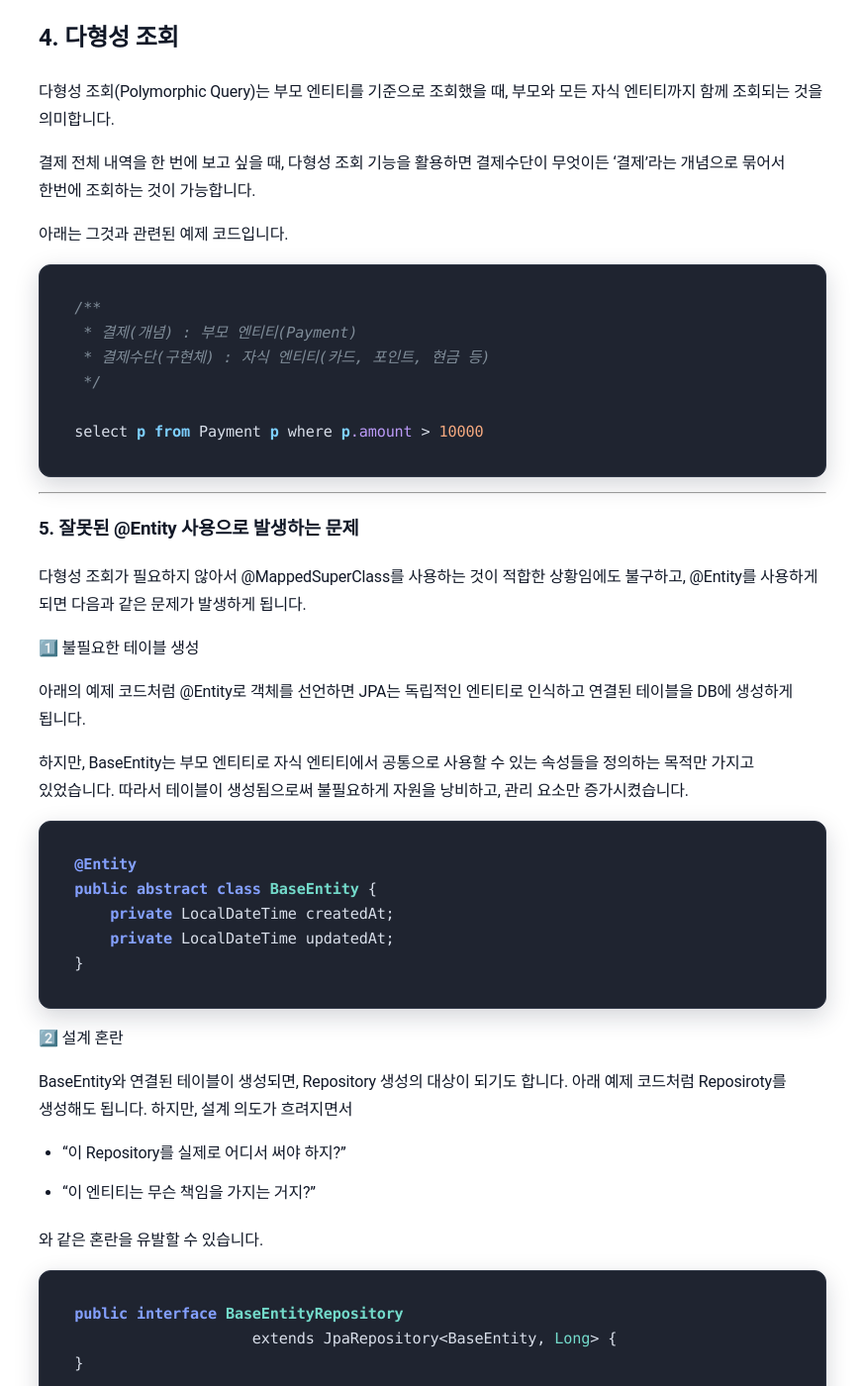
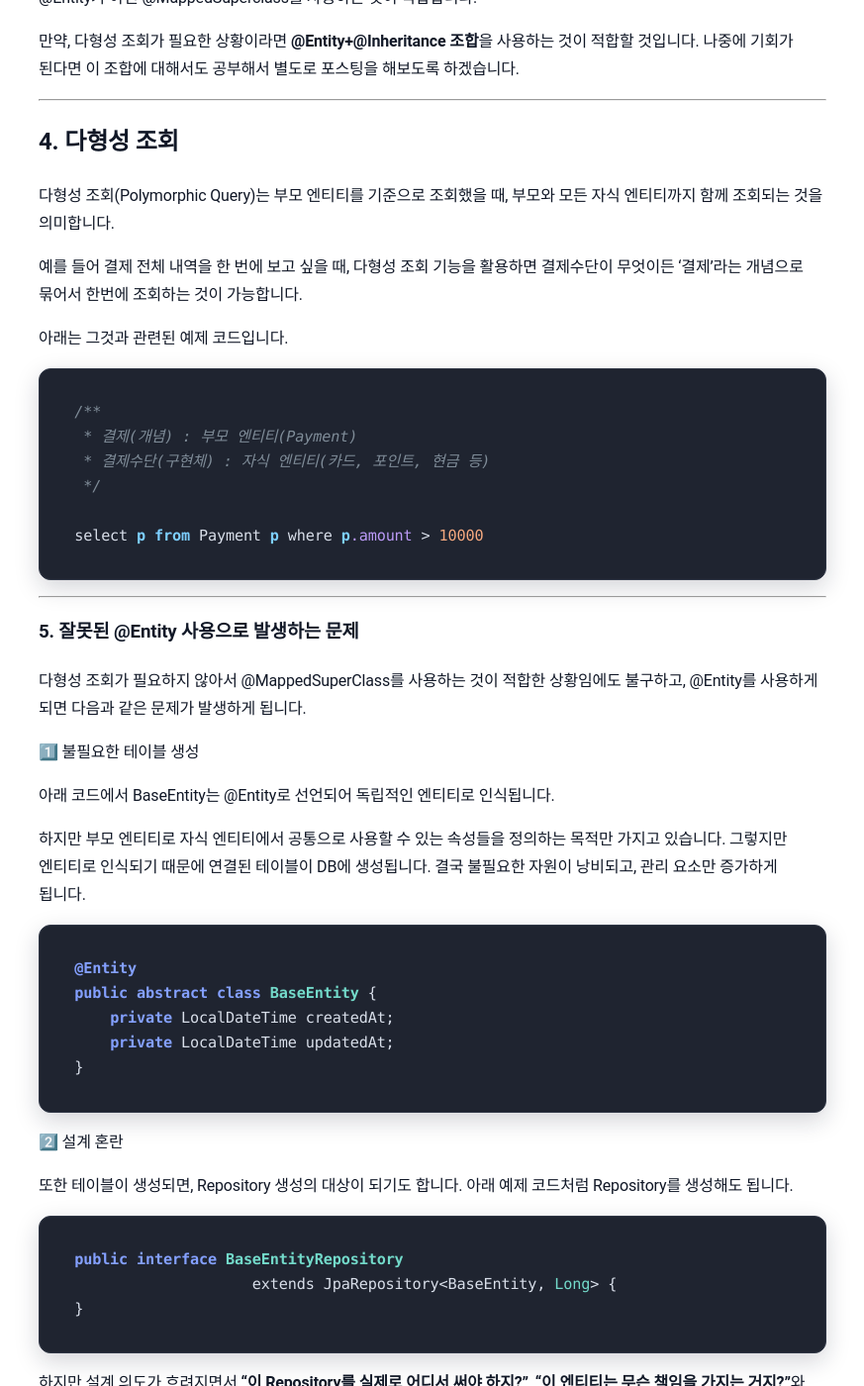
Before and after one commit to sanghoon-lee/sanghoon-lee.github.io, a Jekyll site: the page built from _posts/2026-01-07-MappedSuperClass.md, in a window 1280 px wide and 1400 px high, scrolled down 3173 px. Shown: the whole window at 99% size, without its empty margins (203-1076 px from the left). Built offline with Jekyll 4.4.1, drawn with Linux system fonts in a browser that asks for light colours; nearby versions of some CDN libraries; comment, search, counter and statistics services are not loaded; some of the changed text lies outside the part shown.

Commit message:
MappedSuperClass 포스팅 수정/보완

````diff
--- a/_posts/2026-01-07-MappedSuperClass.md
+++ b/_posts/2026-01-07-MappedSuperClass.md
@@ -41,7 +41,7 @@ categories: 학습기록
    ...
 ```
 
-쉡게 엔티티는 DB테이블이고, 속성은 테이블에 속한 컬럼이라고 이해해도 될 것 같습니다.
+엔티티는 DB테이블이고, 속성은 테이블에 속한 컬럼이라고 이해해도 될 것 같습니다.
 
 ---
 
@@ -62,7 +62,7 @@ categories: 학습기록
 * 유지보수 비용 증가
 * 컬럼 정책 변경 시 누락 위험
 
-이러한 문제를 회피하기 위해서 아래 예제 코드처럼 @MappedSuperclass로 클래스를 선언합니다. 이렇게 선언된 BaseEntity는 여러 엔티티에서 공통으로 사용할 수 있는 속성들만 묶인 기본 객체가 됩니다. ChildEntity는 BaseEntity로부터 createAt과 updateAt 속성을 상속받아 사용하게 됩니다.
+이러한 문제를 회피하기 위해서 아래 예제 코드처럼 @MappedSuperclass로 클래스를 선언할 수 있습니다.
 
 ```java
 @MappedSuperclass
@@ -79,11 +79,17 @@ public class ChildEntity extends BaseEntity{
 
 ```
 
+@MappedSuperClass로 선언된 BaseEntity는 여러 엔티티에서 공통으로 사용할 수 있는 속성들만 묶인 기본 객체가 됩니다.
+
+그리고 ChildEntity는 BaseEntity로부터 createAt과 updateAt 속성을 상속받아 사용하게 됩니다.
+
 ---
 
 ## 3. @Entity와 @MappedSuperClass의 차이점
 
-스프링의 JPA는 @Entity로 선언된 객체를 엔티티로 인식해서 연결된 테이블을 DB에 생성하게 됩니다. 하지만, @MappedSuperClass로 선언된 객체는 엔티티로 인식되지 않습니다. 따라서, 객체와 연결된 테이블도 생성되지 않습니다.
+스프링의 JPA는 @Entity로 선언된 객체를 엔티티로 인식해서 연결된 테이블을 DB에 생성하게 됩니다.
+
+반면, @MappedSuperClass로 선언된 객체는 엔티티로 인식되지 않습니다. 그래서 객체와 연결된 테이블도 생성되지 않습니다.
 
 | 구분	| @Entity |	@MappedSuperclass|
 | ---- | --- | --- |
@@ -102,11 +108,11 @@ public class ChildEntity extends BaseEntity{
 
 다형성 조회(Polymorphic Query)는 부모 엔티티를 기준으로 조회했을 때, 부모와 모든 자식 엔티티까지 함께 조회되는 것을 의미합니다.
 
-결제 전체 내역을 한 번에 보고 싶을 때, 다형성 조회 기능을 활용하면 결제수단이 무엇이든 '결제'라는 개념으로 묶어서 한번에 조회하는 것이 가능합니다.
+예를 들어 결제 전체 내역을 한 번에 보고 싶을 때, 다형성 조회 기능을 활용하면 결제수단이 무엇이든 '결제'라는 개념으로 묶어서 한번에 조회하는 것이 가능합니다.
 
 아래는 그것과 관련된 예제 코드입니다.
 
-```java
+```sql
 /**
  * 결제(개념) : 부모 엔티티(Payment)
  * 결제수단(구현체) : 자식 엔티티(카드, 포인트, 현금 등)
@@ -123,9 +129,9 @@ select p from Payment p where p.amount > 10000
 
 1️⃣ 불필요한 테이블 생성
 
-아래의 예제 코드처럼 @Entity로 객체를 선언하면 JPA는 독립적인 엔티티로 인식하고 연결된 테이블을 DB에 생성하게 됩니다.
+아래 코드에서 BaseEntity는 @Entity로 선언되어 독립적인 엔티티로 인식됩니다.
 
-하지만, BaseEntity는 부모 엔티티로 자식 엔티티에서 공통으로 사용할 수 있는 속성들을 정의하는 목적만 가지고 있었습니다. 따라서 테이블이 생성됨으로써 불필요하게 자원을 낭비하고, 관리 요소만 증가시켰습니다.
+하지만 부모 엔티티로 자식 엔티티에서 공통으로 사용할 수 있는 속성들을 정의하는 목적만 가지고 있습니다. 그렇지만 엔티티로 인식되기 때문에 연결된 테이블이 DB에 생성됩니다. 결국 불필요한 자원이 낭비되고, 관리 요소만 증가하게 됩니다.
 
 ```java
 @Entity
@@ -137,18 +143,16 @@ public abstract class BaseEntity {
 
 2️⃣ 설계 혼란
 
-BaseEntity와 연결된 테이블이 생성되면, Repository 생성의 대상이 되기도 합니다. 아래 예제 코드처럼 Reposiroty를 생성해도 됩니다. 하지만, 설계 의도가 흐려지면서
-
-* “이 Repository를 실제로 어디서 써야 하지?”
-* “이 엔티티는 무슨 책임을 가지는 거지?”
-
-와 같은 혼란을 유발할 수 있습니다.
+또한 테이블이 생성되면, Repository 생성의 대상이 되기도 합니다. 아래 예제 코드처럼 Repository를 생성해도 됩니다.
 
 ```java
 public interface BaseEntityRepository
                     extends JpaRepository<BaseEntity, Long> {
 }
 ```
+
+하지만 설계 의도가 흐려지면서 **“이 Repository를 실제로 어디서 써야 하지?”**, **“이 엔티티는 무슨 책임을 가지는 거지?”**와 같은 혼란을 유발할 수 있습니다.
+
 
 3️⃣ 의도하지 않은 다형성 조회 가능성
 
````
